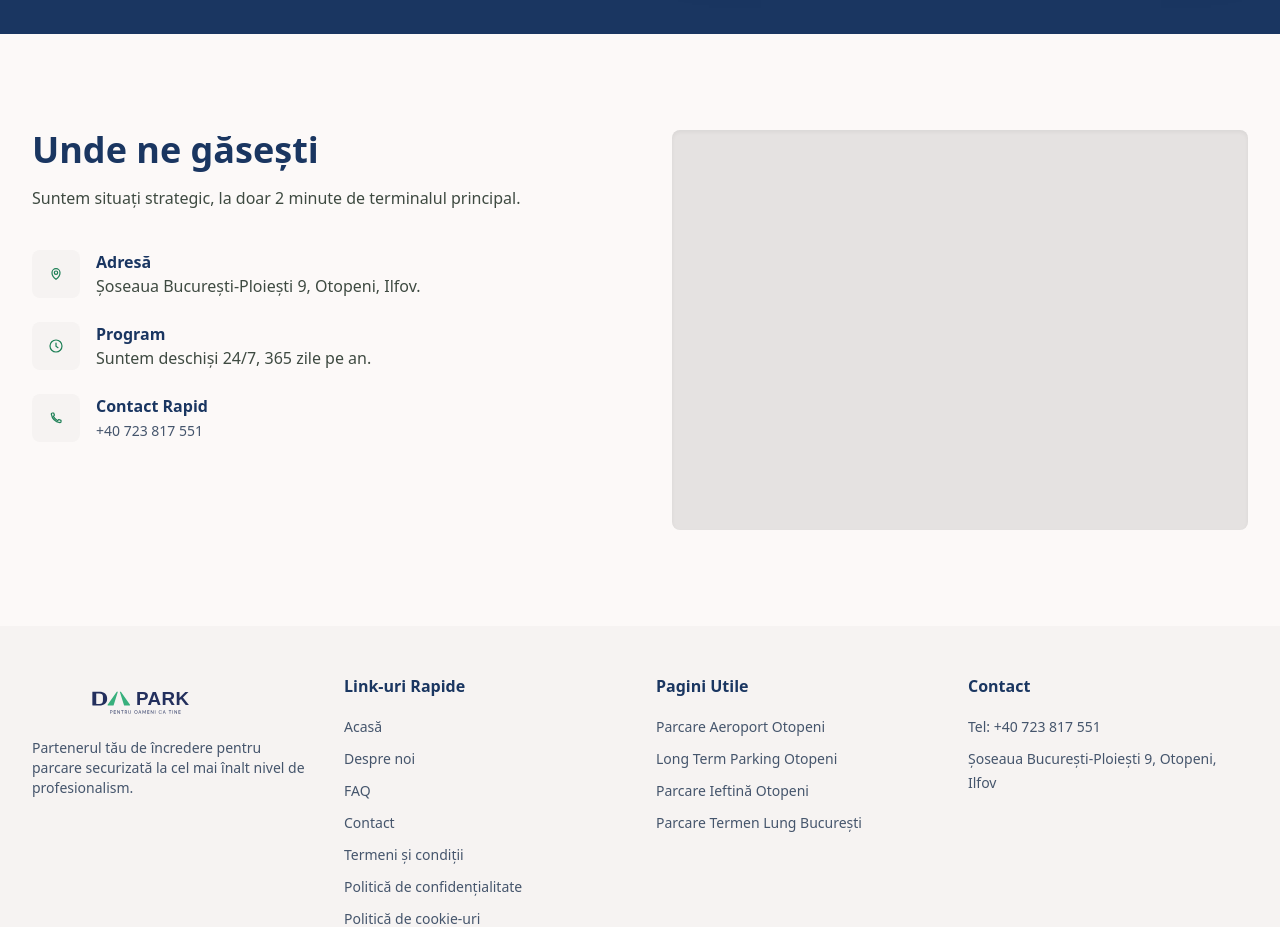
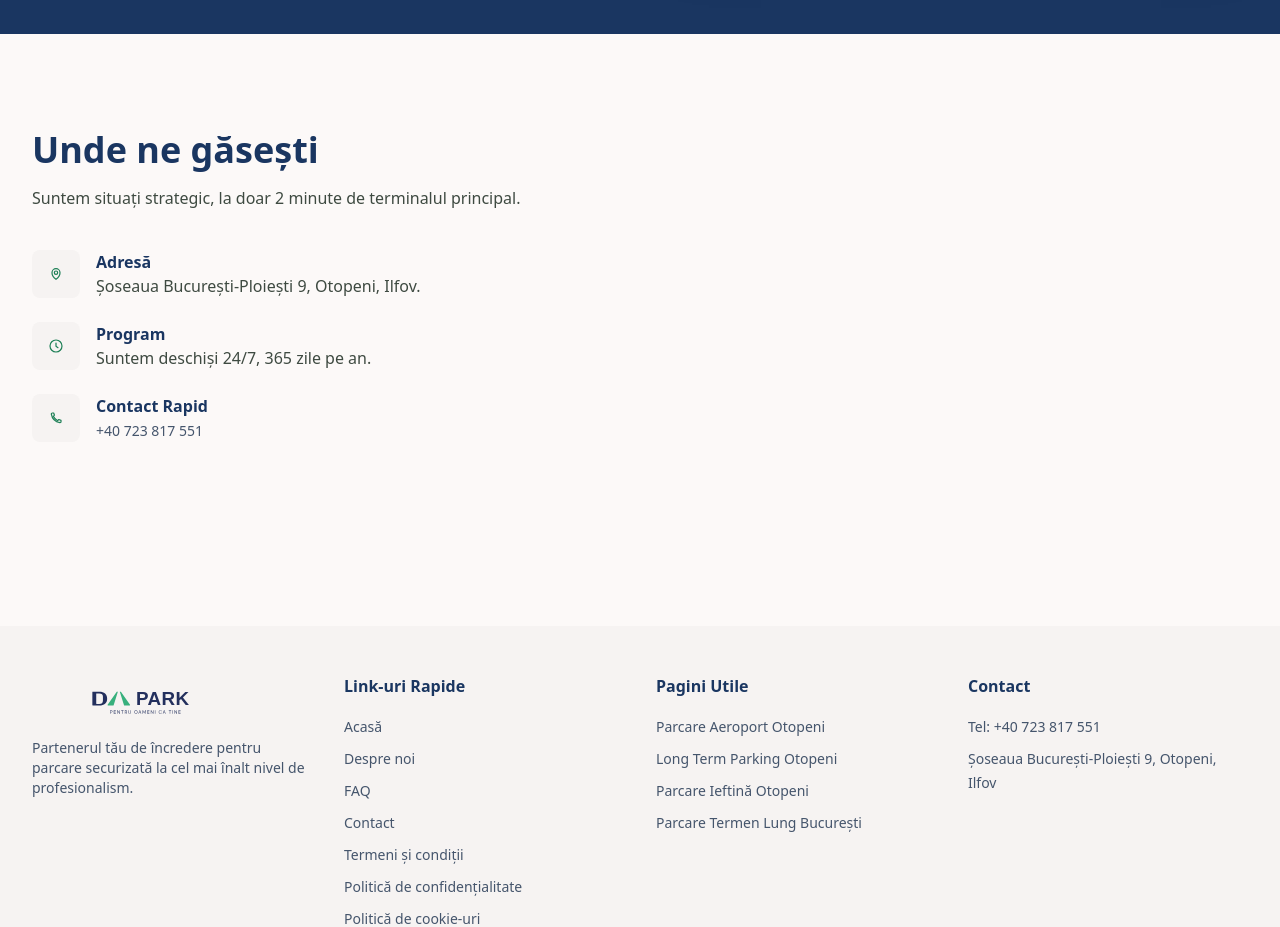
Before and after one commit to Arsene94/dapark, a Next.js app: page / in a window 1280 px wide. Shown: the part 3380-4307 px from the top of the page. Built offline with nearby package versions, Linux system fonts and the light colour scheme; no server answers.

Commit message:
remove embed map

```diff
--- a/components/landing/sections/location-contact-section.tsx
+++ b/components/landing/sections/location-contact-section.tsx
@@ -22,8 +22,8 @@ export function LocationContactSection() {
           ))}
         </div>
       </div>
-      <div className="min-h-[400px] overflow-hidden rounded-lg bg-surface-container-highest shadow-inner">
-        {/*<MapEmbed*/}
+      <div className="min-h-[400px] overflow-hidden rounded-lg">
+        {/*<MapEmbed // bg-surface-container-highest shadow-inner*/}
         {/*  className="h-[400px] w-full rounded-[10px] border-0"*/}
         {/*  title="Hartă interactivă Google Maps cu locația parcării DaCars lângă Aeroportul Otopeni"*/}
         {/*/>*/}
```
